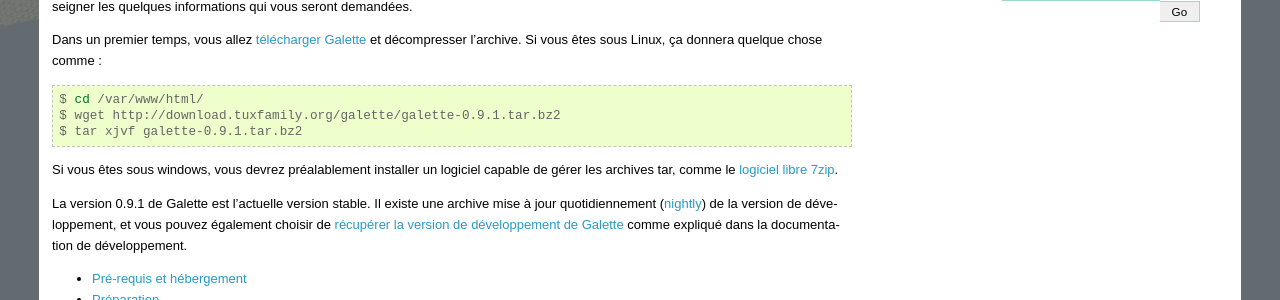
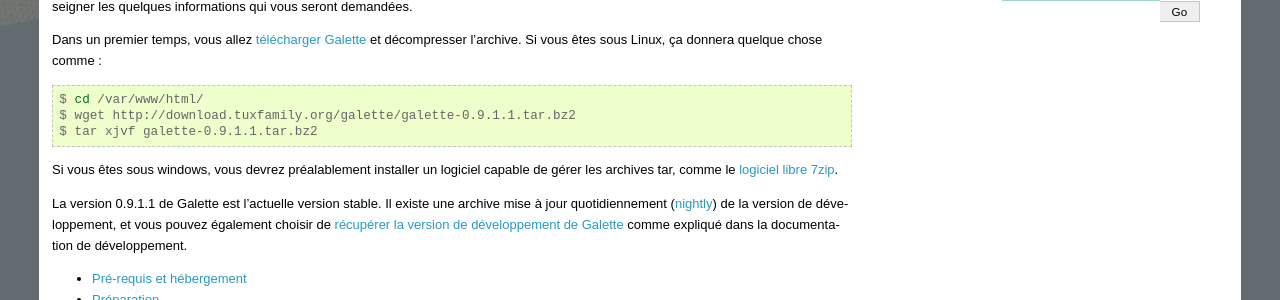
Before and after one commit to galette/galettedoc, a Sphinx documentation site: the page built from source/installation/index.rst, in a window 1280 px wide. Shown: the part 281-581 px from the top of the page. Built offline with Sphinx 7.4.7, drawn with Linux system fonts in a browser that asks for light colours.

Commit message:
Bump version

```diff
--- a/source/installation/index.rst
+++ b/source/installation/index.rst
@@ -12,17 +12,17 @@
 
 L'installation de Galette consiste simplement, après avoir effectué quelques tâches préalables, à vous laisser guider par l'interface et renseigner les quelques informations qui vous seront demandées.
 
-Dans un premier temps, vous allez `télécharger Galette <http://download.tuxfamily.org/galette/galette-0.9.1.tar.bz2>`_ et décompresser l'archive. Si vous êtes sous Linux, ça donnera quelque chose comme :
+Dans un premier temps, vous allez `télécharger Galette <http://download.tuxfamily.org/galette/galette-0.9.1.1.tar.bz2>`_ et décompresser l'archive. Si vous êtes sous Linux, ça donnera quelque chose comme :
 
 .. code-block:: bash
 
    $ cd /var/www/html/
-   $ wget http://download.tuxfamily.org/galette/galette-0.9.1.tar.bz2
-   $ tar xjvf galette-0.9.1.tar.bz2
+   $ wget http://download.tuxfamily.org/galette/galette-0.9.1.1.tar.bz2
+   $ tar xjvf galette-0.9.1.1.tar.bz2
 
 Si vous êtes sous windows, vous devrez préalablement installer un logiciel capable de gérer les archives tar, comme le `logiciel libre 7zip <http://www.7-zip.org/>`_.
 
-La version 0.9.1 de Galette est l'actuelle version stable. Il existe une archive mise à jour quotidiennement (`nightly <http://download.tuxfamily.org/galette/galette-dev.tar.bz2>`_) de la version de développement, et vous pouvez également choisir de  :doc:`récupérer la version de développement de Galette <../development/git>` comme expliqué dans la documentation de développement.
+La version 0.9.1.1 de Galette est l'actuelle version stable. Il existe une archive mise à jour quotidiennement (`nightly <http://download.tuxfamily.org/galette/galette-dev.tar.bz2>`_) de la version de développement, et vous pouvez également choisir de  :doc:`récupérer la version de développement de Galette <../development/git>` comme expliqué dans la documentation de développement.
 
 .. toctree::
    :maxdepth: 3
--- a/source/installation/update.rst
+++ b/source/installation/update.rst
@@ -23,7 +23,7 @@
 
 Dans un premier temps, déconnectez-vous de votre instance de Galette actuelle.
 
-Ensuite, `téléchargez la dernière version de Galette <http://download.tuxfamily.org/galette/galette-0.9.1.tar.bz2>`_ et mettez à jour les fichiers. Pour plus de détails sur l'installation des fichiers de Galette, reportez-vous à la section :ref:`préparation de l'installation <preparation>`.
+Ensuite, `téléchargez la dernière version de Galette <http://download.tuxfamily.org/galette/galette-0.9.1.1.tar.bz2>`_ et mettez à jour les fichiers. Pour plus de détails sur l'installation des fichiers de Galette, reportez-vous à la section :ref:`préparation de l'installation <preparation>`.
 
 Certains fichiers et répertoires contiennent des données et devraient être réintégrés à la nouvelle installation :
 
```
